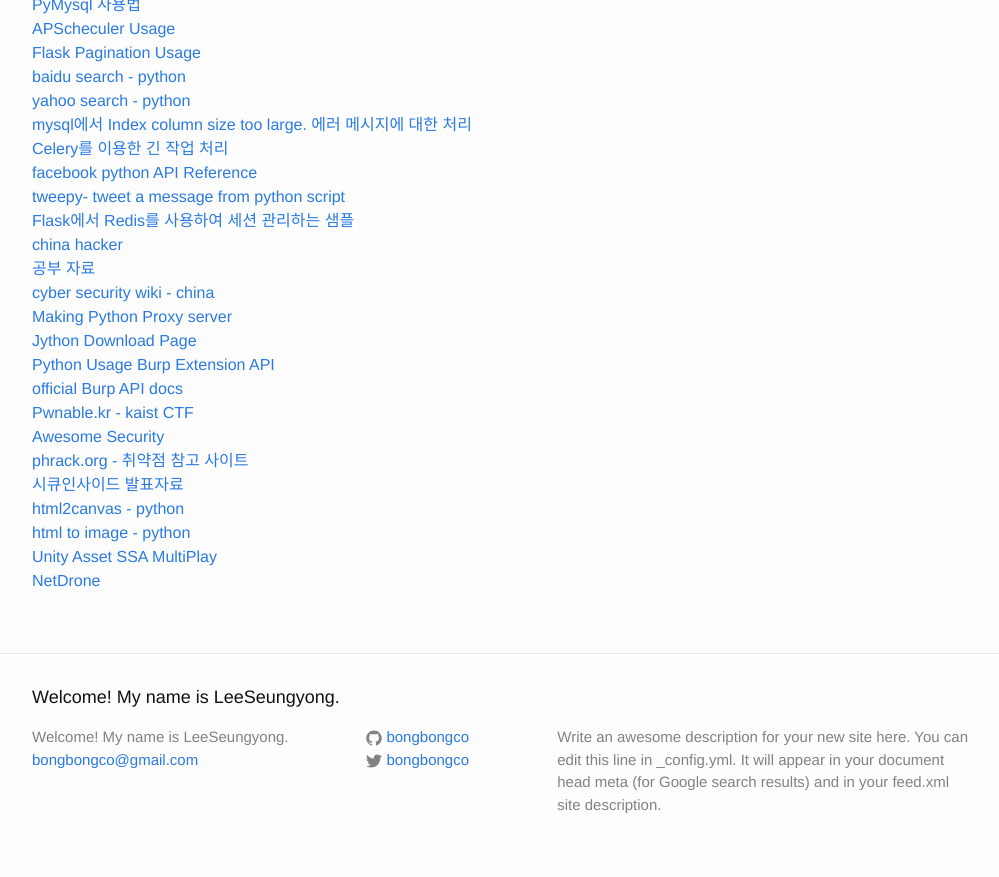
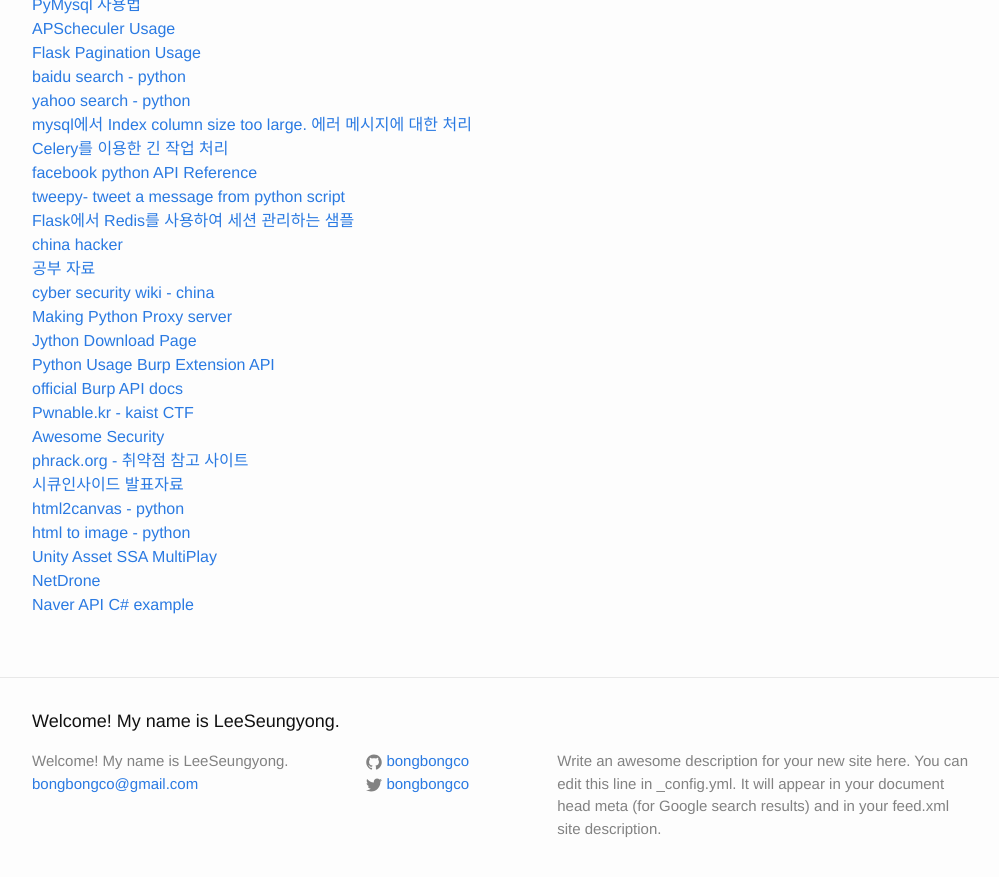
Before and after one commit to LktProgrammer/bongbongco.github.io, a Jekyll site: the page built from _posts/2016-07-22-Website-List.markdown, in a window 1280 px wide and 900 px high, scrolled down 2055 px. Shown: the top 877 px of the window, without its empty margins (138-1137 px from the left). Built offline with Jekyll 4.4.1, drawn with Linux system fonts in a browser that asks for light colours.

Commit message:
Update 2016-07-22-Website-List.markdown

```diff
--- a/_posts/2016-07-22-Website-List.markdown
+++ b/_posts/2016-07-22-Website-List.markdown
@@ -105,3 +105,4 @@ title: 참고할 웹 사이트들.
 [html to image - python](https://github.com/adamn/python-webkit2png)
 [Unity Asset SSA MultiPlay](https://www.assetstore.unity3d.com/en/#!/content/70818)
 [NetDrone](http://wiki.vogie.net/origin/Main_Page)
+[Naver API C# example](http://blog.danggun.net/3460)
```
